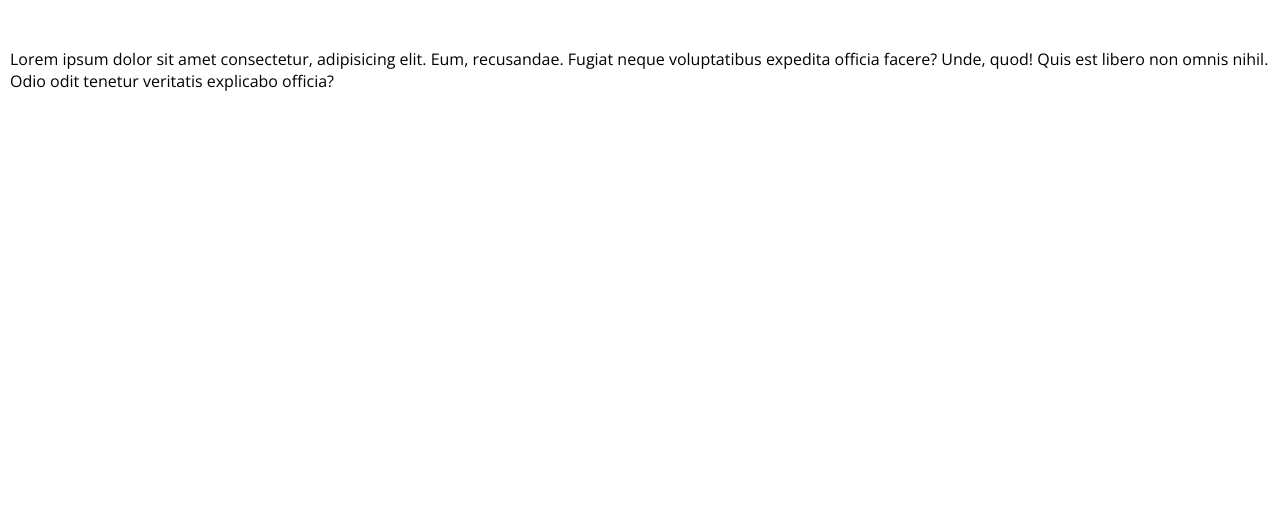
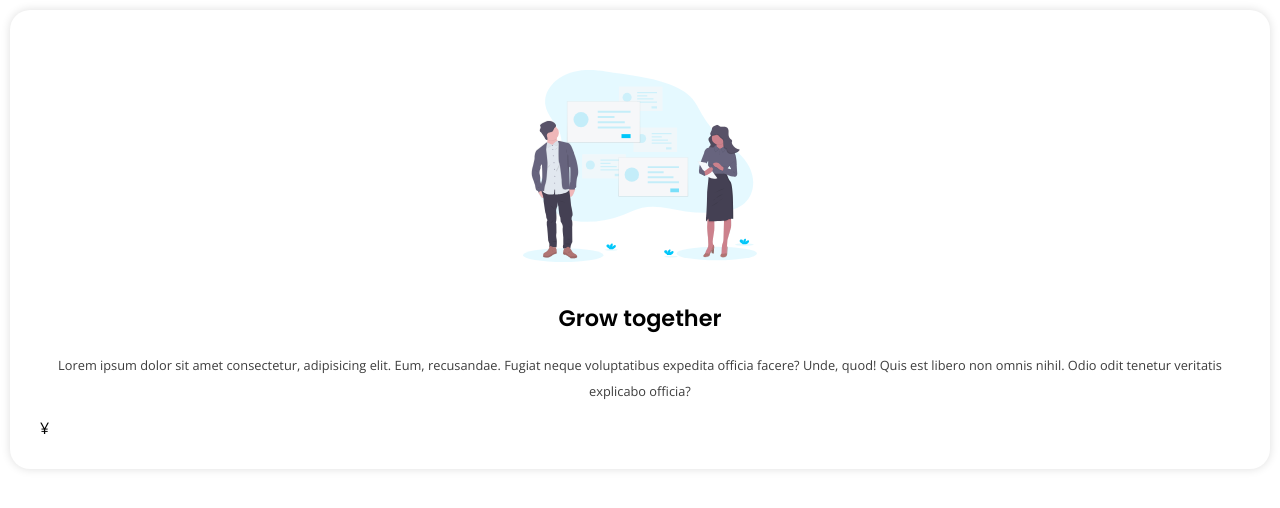
Before and after one commit to fabian-hanso/design-exercise, a website built with Vite: page index.html in a window 1280 px wide. Built offline with nearby package versions, Linux system fonts and the light colour scheme.

Commit message:
cards styling

```diff
--- a/css/_base.css
+++ b/css/_base.css
@@ -18,8 +18,15 @@ h1 {
 
 h2 {
     font-family: 'Poppins', sans-serif;
+    font-size: 1.4rem;
+    color: #000;
 }
 
 h3 {
     font-family: 'Poppins', sans-serif;
 }
+
+p {
+    font-size: .8rem;
+    line-height: 1.6rem;
+}
--- a/css/components/cards.css
+++ b/css/components/cards.css
@@ -1,3 +1,51 @@
 .cards {
+    width: 100%;
+    display: grid;
+    grid-template-columns: 1fr;
+    grid-template-rows: 1fr;
+    background-color: white;
+    box-shadow: 0px 0px 10px #dedede;
+    border-radius: 20px;
+    padding: 60px 30px 30px 30px;
+    grid-template-areas:
+    'picture'
+    'text';
+}
 
+.cards__first {
+    grid-area: picture;
+    width: 100%;
+    display: flex;
+    justify-content: center;
+    align-items: center;
+    margin-bottom: 20px;
 }
+
+.cards__text-color {
+    color: #3d3d3d;
+}
+
+.cards__second {
+    grid-area: text;
+    text-align: center;
+}
+
+.cards__picture {
+    height: 12rem;
+    width: auto;
+}
+
+
+/* @media screen (min-width: 375px) {
+    .cards__first {
+        grid-template-columns: 1fr 1fr;
+        grid-template-areas:
+        'picture text'
+    }
+    .cards__second {
+        grid-template-columns: 1fr 1fr;
+        grid-template-areas:
+        'text picture'
+    }
+}
+*/
--- a/index.html
+++ b/index.html
@@ -14,8 +14,16 @@
     <header></header>
     <main>
         <section class="cards">
-            <img src="" alt="">
-            <p>Lorem ipsum dolor sit amet consectetur, adipisicing elit. Eum, recusandae. Fugiat neque voluptatibus expedita officia facere? Unde, quod! Quis est libero non omnis nihil. Odio odit tenetur veritatis explicabo officia?</p>
+            <div class="cards__first">
+                <img class="cards__picture" src="./design/images/illustration-grow-together.svg" alt="grow-together picture">
+            </div>¥
+
+            <div class="cards__second">
+                <h2>Grow together</h2>
+                <p class="cards__text-color">Lorem ipsum dolor sit amet consectetur, adipisicing elit. Eum, recusandae. Fugiat neque
+                voluptatibus expedita officia facere? Unde, quod! Quis est libero non omnis nihil. Odio odit tenetur veritatis
+                explicabo officia?</p>
+            </div>
         </section>
 
     </main>
```
